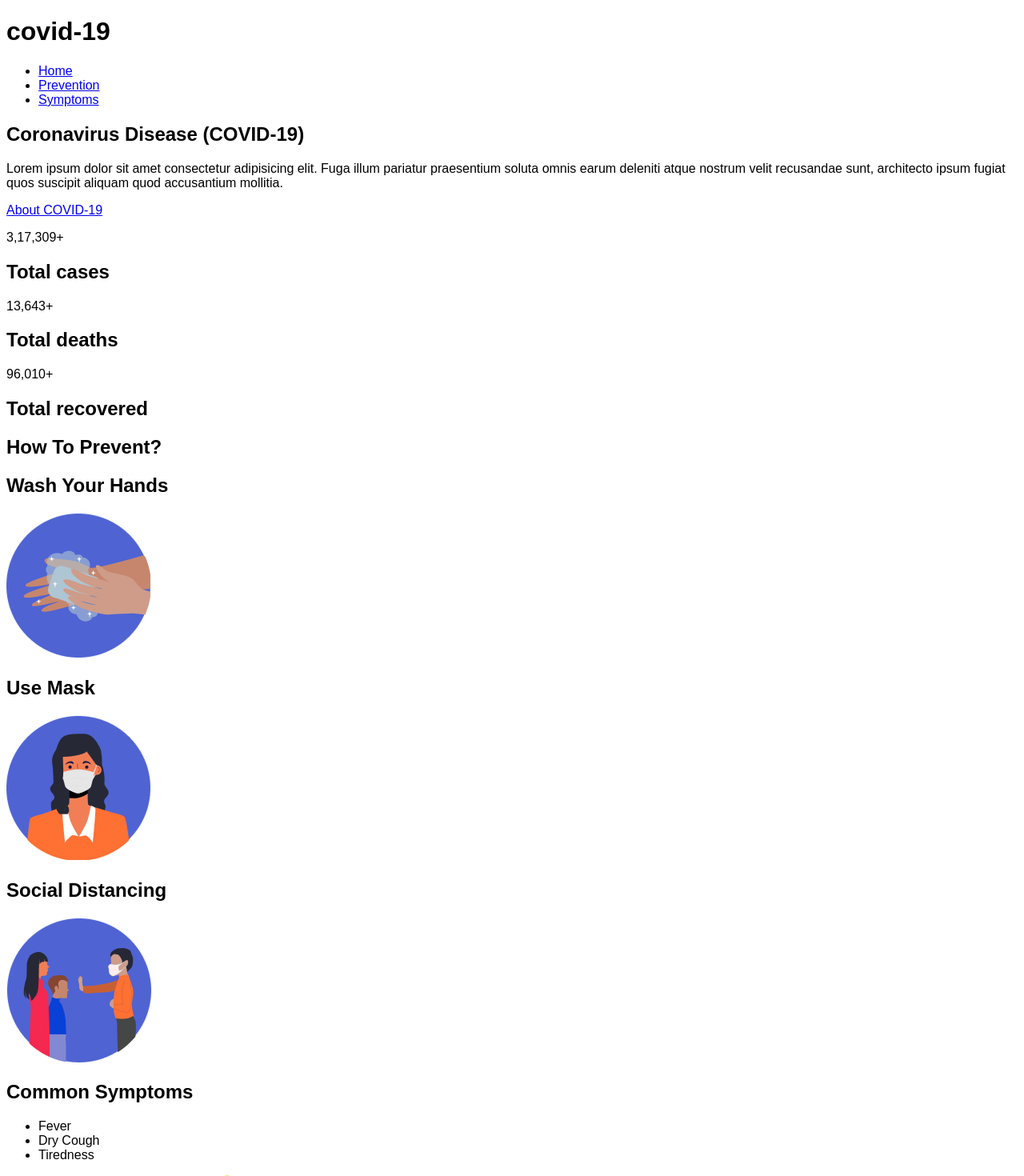
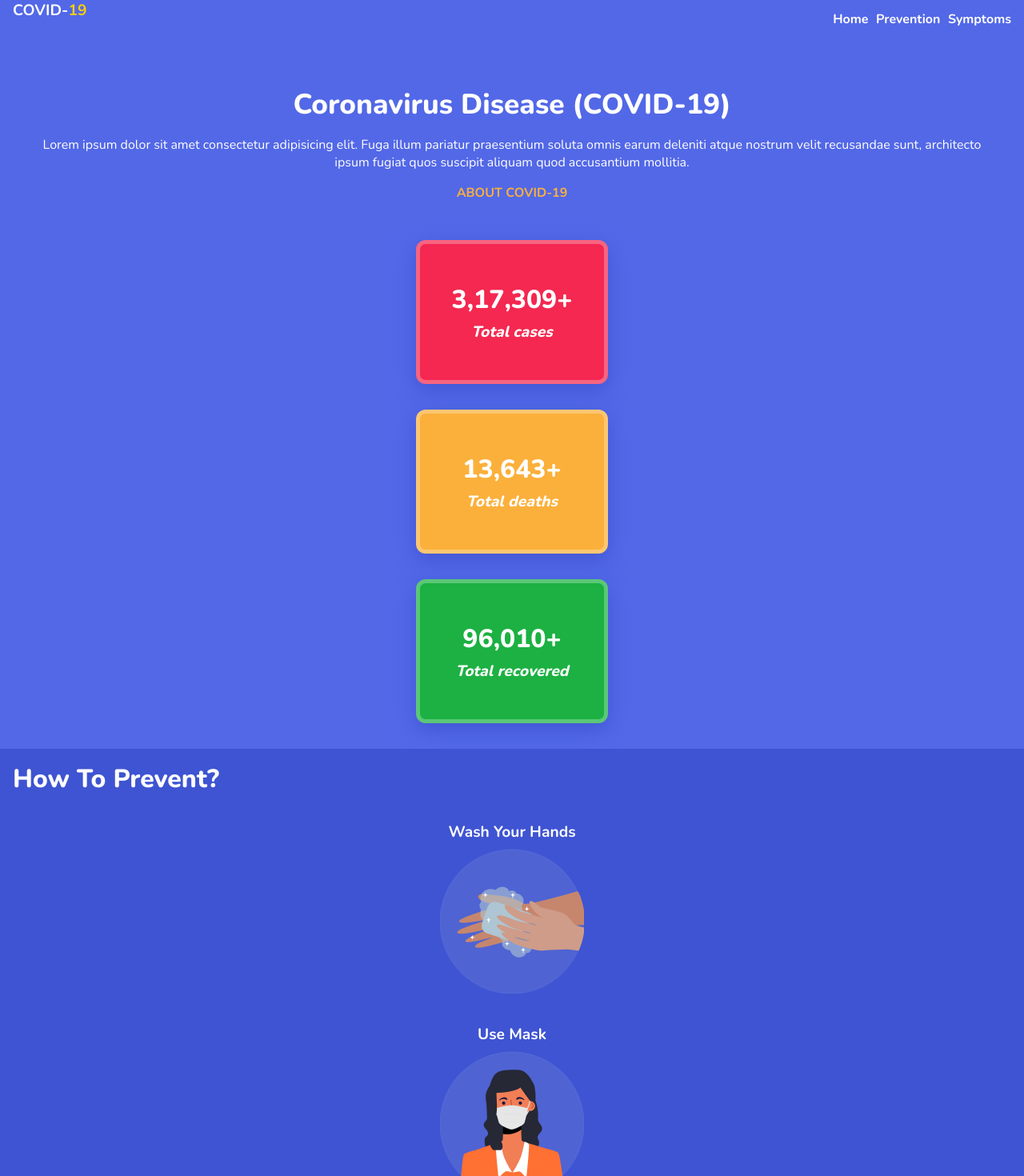
Before and after one commit to pedrogestajr/covid-19, a React (Create React App) app: page / in a window 1280 px wide. Shown: the top 1470 px of the page at 80% size. Built offline with nearby package versions, Linux system fonts and the light colour scheme.

Commit message:
Add page styles

```diff
--- a/src/App.css
+++ b/src/App.css
@@ -1,7 +1,237 @@
 @import-normalize; /* bring in normalize.css styles */
 
-body {
-  font-family: Arial, Helvetica, sans-serif;
-  font-size: 16px;
+@import url('https://fonts.googleapis.com/css2?family=Nunito:wght@300;400;600;700;800&display=swap');
+
+:root {
+  --clr-primary: #fffefe;
+  --clr-secondary: #fbb03b;
+  --clr-accent: #fece00;
+  --bg-primary: #5268e7;
+  --bg-secondary: #3e54d2;
+  --clr-success: #1cb142;
+  --clr-warning: #fbb03b;
+  --clr-danger: #f42850;
+}
+
+* {
+  margin: 0;
   box-sizing: border-box;
 }
+
+html {
+  font-family: 'Nunito', sans-serif;
+  color: var(--clr-primary);
+  background-color: var(--bg-primary);
+}
+
+/*
+  Header
+*/
+
+.container {
+  margin: auto 1em;
+}
+
+.nav-bar {
+  display: flex;
+  justify-content: space-between;
+}
+
+.logo {
+  font-size: 1.2rem;
+  text-transform: uppercase;
+}
+
+.logo-accent {
+  color: var(--clr-accent);
+}
+
+.nav-list {
+  display: flex;
+  margin: 0.805em 0;
+}
+
+.nav-item {
+  list-style: none;
+  padding-left: 0.6em;
+}
+
+.nav-link {
+  color: var(--clr-primary);
+  font-weight: bold;
+  text-decoration: none;
+}
+
+/*
+  Hero
+*/
+
+#hero {
+  padding: 1em;
+}
+
+.hero-content {
+  text-align: center;
+}
+
+.hero-title {
+  margin-top: 1.2em;
+  margin-bottom: 0;
+  font-size: 2.2rem;
+  font-weight: 800;
+}
+
+.hero-text {
+  margin-top: 1em;
+}
+
+.hero-link {
+  display: inline-block;
+  color: var(--clr-secondary);
+  font-weight: bold;
+  text-transform: uppercase;
+  text-decoration: none;
+  margin-top: 1em;
+}
+
+.stats {
+  display: flex;
+  flex-direction: column;
+  align-items: center;
+  padding: 1em;
+}
+
+.card {
+  width: 240px;
+  height: 180px;
+  margin-top: 2em;
+  padding: 1em;
+  text-align: center;
+  color: #fff;
+  border: 5px solid rgba(255, 255, 255, 0.2767);
+  border-radius: 12px;
+  box-shadow: 0px 8px 25px #4056d4;
+}
+
+.card-info {
+  font-size: 2rem;
+  font-weight: 800;
+  margin-top: 1em;
+}
+
+.card-title {
+  font-size: 1.2rem;
+  font-style: italic;
+  font-weight: 800;
+  margin-top: 0.3em;
+}
+
+.card-danger {
+  background-color: var(--clr-danger);
+}
+
+.card-warning {
+  background-color: var(--clr-warning);
+}
+
+.card-success {
+  background-color: var(--clr-success);
+}
+
+/*
+  Prevention
+*/
+
+#prevention {
+  background-color: var(--bg-secondary);
+  padding-top: 1em;
+}
+
+.section-title {
+  font-size: 2rem;
+  font-weight: 800;
+  margin: 0;
+}
+
+.stickers {
+  display: flex;
+  flex-direction: column;
+  align-items: center;
+  padding: 1em;
+}
+
+.sticker {
+  text-align: center;
+  padding: 1em;
+}
+
+.sticker-title {
+  font-size: 1.2rem;
+}
+
+.sticker-img {
+  margin-top: 0.5em;
+}
+
+/*
+  Symptoms
+*/
+
+#symptoms {
+  padding: 1em;
+}
+
+.symptoms-title {
+  font-size: 2rem;
+  font-weight: 800;
+  text-align: right;
+  margin: 0;
+}
+
+.symptoms-flex {
+  display: flex;
+  flex-direction: column;
+  align-items: center;
+  padding: 1em;
+}
+
+.symptoms-list,
+.symptoms-box {
+  padding-top: 1em;
+}
+
+.symptoms-list {
+  width: 200px;
+  list-style: none;
+  padding-left: 0;
+}
+
+.symptoms-list-item {
+  font-size: 1.2rem;
+  font-weight: 800;
+  text-align: center;
+  padding: 0.5em;
+  margin: 0.5em;
+  background: #6075eb;
+  border: 3px solid #7087ff;
+  box-sizing: border-box;
+  border-radius: 8px;
+}
+
+.symptoms-img {
+  width: 300px;
+}
+
+/*
+  Footer
+*/
+
+footer {
+  background-color: var(--bg-secondary);
+}
+
+.footer-flex {
+  display: flex;
+  align-items: center;
+  justify-content: space-between;
+}
```
